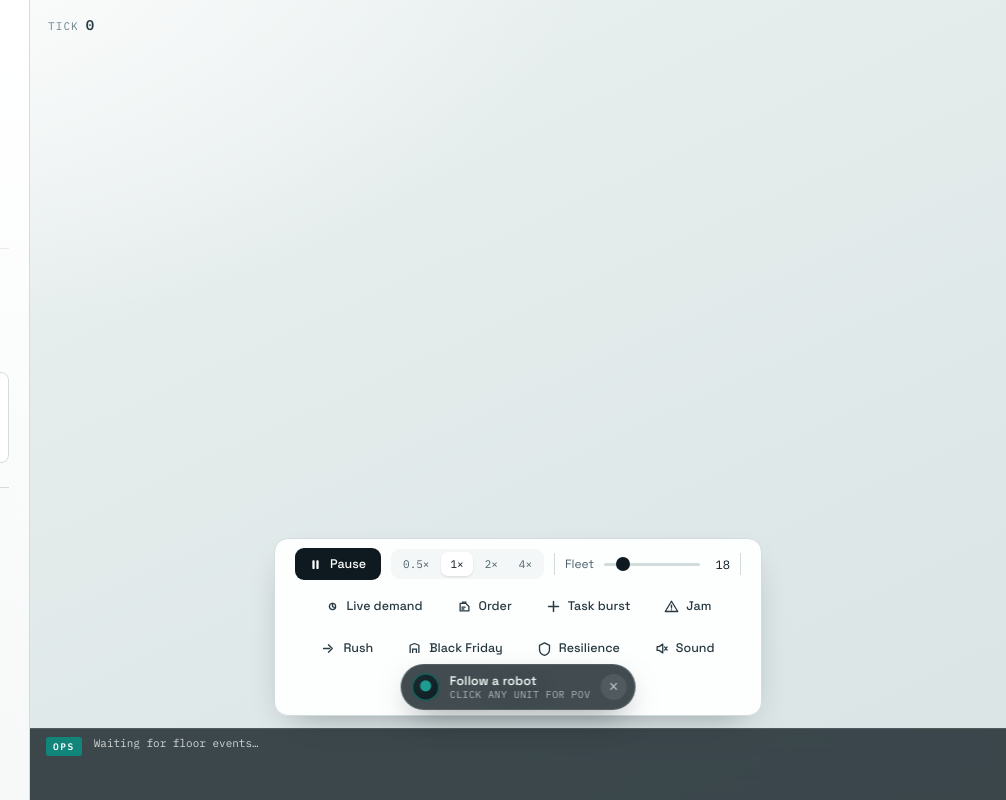
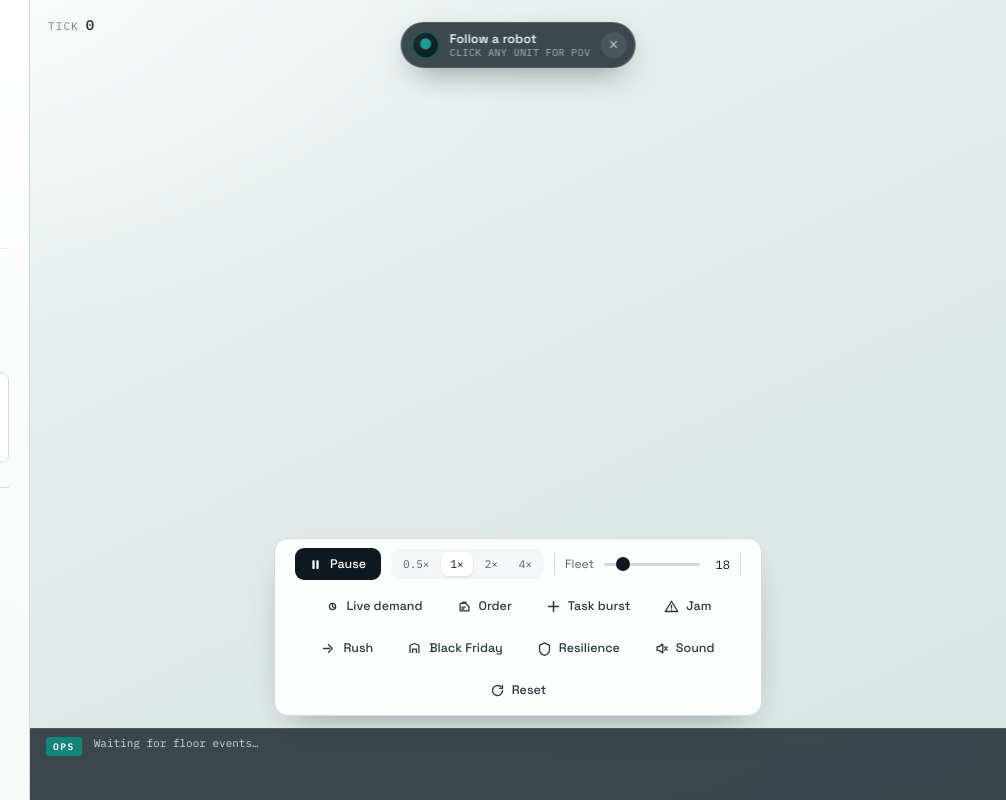
Before and after one commit to Dipxk/grid-runner, a plain HTML site: page frontend/index.html in a window 1280 px wide. Shown: the full height of the page, 274-1280 px from the left. Drawn offline with Linux system fonts and the light colour scheme.

Commit message:
Move the follow-robot chip to the top of the warehouse.
The bottom placement sat on the OPS ticker and was easy to miss.

```diff
--- a/frontend/styles.css
+++ b/frontend/styles.css
@@ -402,7 +402,8 @@
 .pov-hint {
   position: absolute;
   left: 50%;
-  bottom: calc(var(--ticker-h) + 18px);
+  top: 22px;
+  bottom: auto;
   transform: translateX(-50%);
   z-index: 4;
   display: flex;
@@ -468,7 +469,7 @@
 }
 
 @keyframes pov-in {
-  from { opacity: 0; transform: translateX(-50%) translateY(8px); }
+  from { opacity: 0; transform: translateX(-50%) translateY(-8px); }
   to { opacity: 1; transform: translateX(-50%) translateY(0); }
 }
 
```
